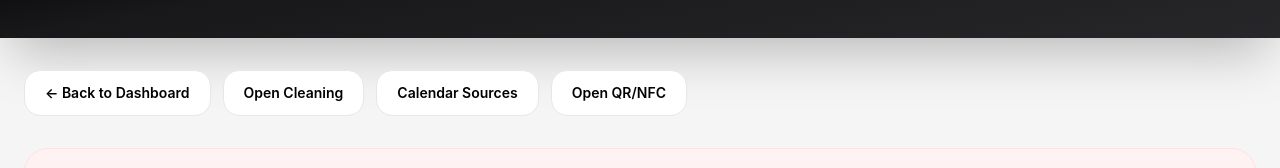
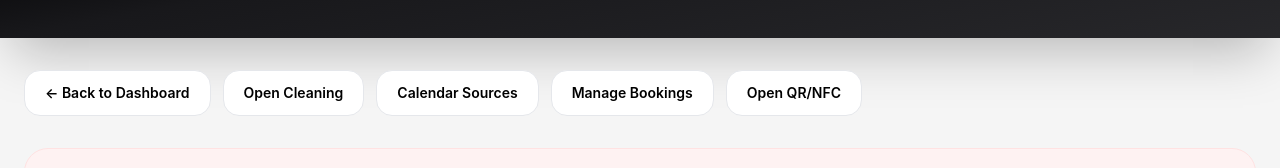
Before and after one commit to Devis84/ai-cohost-project, a Next.js app: page /dashboard/channel-manager in a window 1280 px wide. Shown: the part 197-365 px from the top of the page. Built offline with nearby package versions, Linux system fonts and the light colour scheme; no server answers.

Commit message:
Add booking management navigation

```diff
--- a/app/dashboard/channel-manager/page.tsx
+++ b/app/dashboard/channel-manager/page.tsx
@@ -1114,6 +1114,13 @@ export default function ChannelManagerPage() {
             className="bg-white border border-gray-200 px-5 py-3 rounded-2xl text-sm font-semibold hover:bg-black hover:text-white transition"
           >
             Calendar Sources
+          </a>
+
+          <a
+            href="/dashboard/channel-manager/bookings"
+            className="bg-white border border-gray-200 px-5 py-3 rounded-2xl text-sm font-semibold hover:bg-black hover:text-white transition"
+          >
+            Manage Bookings
           </a>
 
           <a
```
